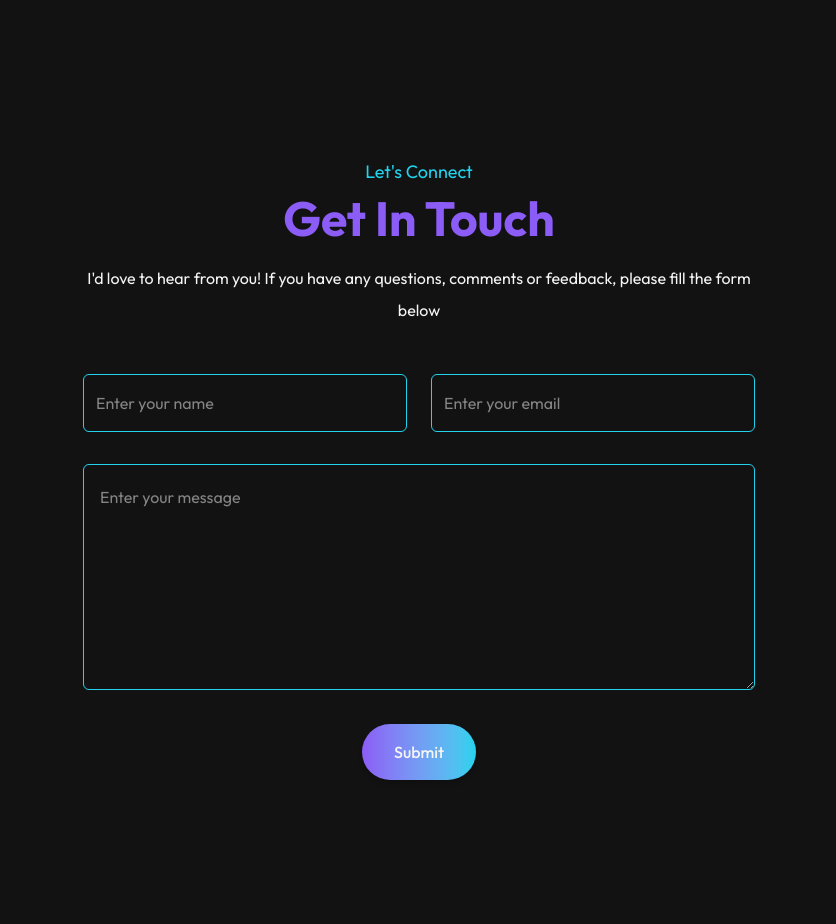
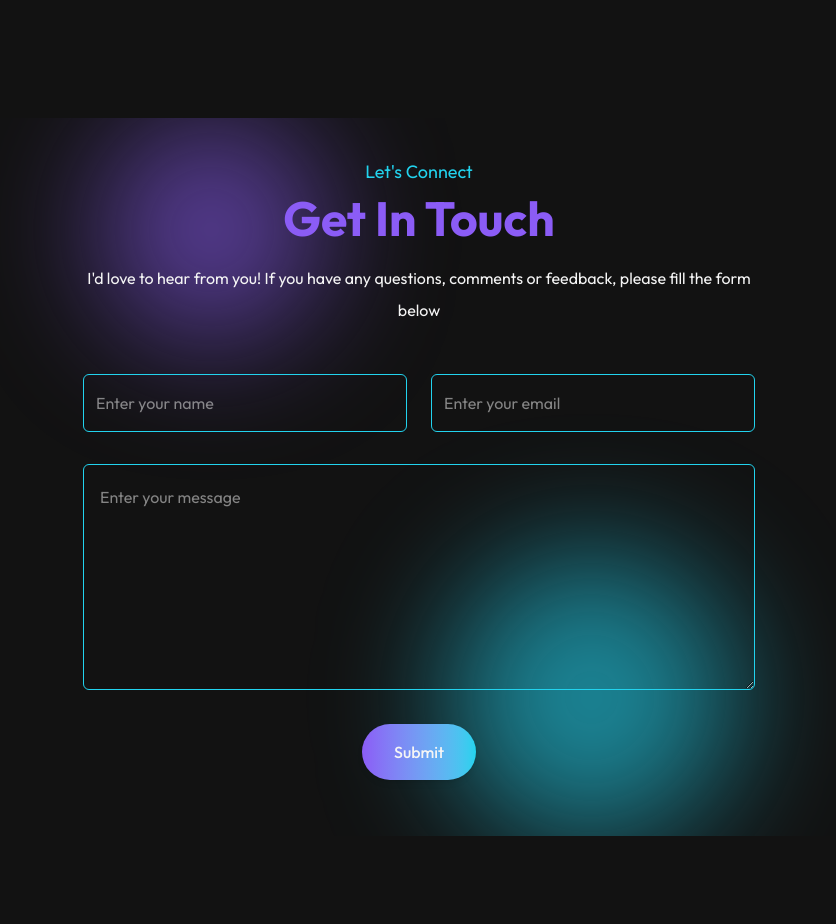
Before and after one commit to anisha-11/anisha-portfolio, a Next.js app: page / in a window 1280 px wide. Shown: the part 3083-4007 px from the top of the page, without its empty margins (221-1057 px from the left). Built offline with nearby package versions, Linux system fonts and the light colour scheme; a web font is replaced by a local one.

Commit message:
added floating circles with animations

```diff
--- a/app/components/Contact.jsx
+++ b/app/components/Contact.jsx
@@ -27,7 +27,11 @@ const Contact = () => {
   };
 
   return (
-    <div id='contact' className='w-full px-[12%] py-10 scroll-mt-20'>
+    <div id='contact' className='w-full px-[12%] py-10 scroll-mt-20 relative overflow-hidden'>
+      <div className='absolute top-0 left-1/4 w-56 h-56 bg-[#8B5CF6]/60 rounded-full filter blur-3xl animate-floating-slow -z-10'
+      style={{ animation: 'floatingSlow 6s ease-in-out infinite' }}></div>
+      <div className='absolute bottom-0 right-1/4 w-72 h-72 bg-[#22D3EE]/60 rounded-full filter blur-3xl animate-floating-reverse -z-10'
+      style={{ animation: 'floatingReverse 8s ease-in-out infinite' }}></div>
       <h4 className='text-center mb-2 text-lg text-[#22D3EE]'>Let's Connect</h4>
       <h2 className='text-center text-5xl font-bold text-[#8B5CF6]'>Get In Touch</h2>
       <p className='text-center max-w-2xl mx-auto mt-5 mb-12'>
@@ -49,6 +53,17 @@ const Contact = () => {
         </button>
         <p className='mt-4 text-center'>{result}</p>
       </form>
+
+      <style jsx>{`
+        @keyframes floatingSlow {
+          0%, 100% { transform: translateY(0px) translateX(0px); }
+          50% { transform: translateY(-20px) translateX(10px); }
+        }
+        @keyframes floatingReverse {
+          0%, 100% { transform: translateY(0px) translateX(0px); }
+          50% { transform: translateY(15px) translateX(-10px); }
+        }
+    `}</style>
     </div>
   )
 }
```
